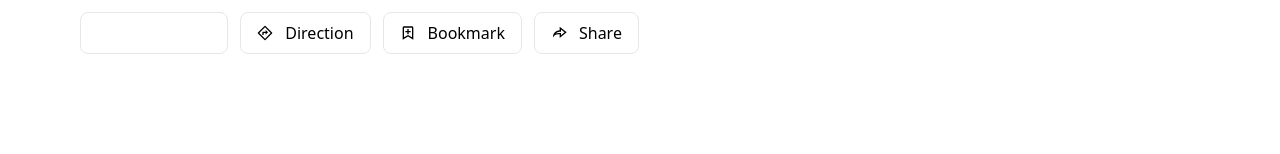
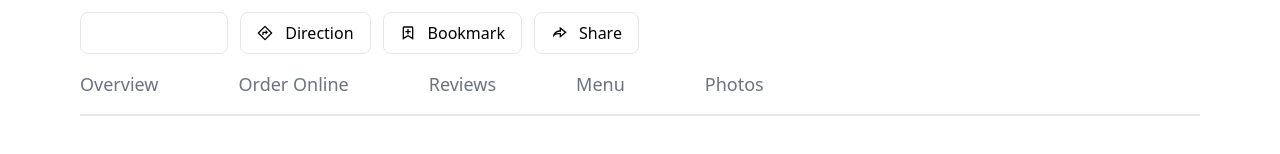
Before and after one commit to abinashbanik/Zomato-FullStack, a React (Create React App) app in the folder client/: page /restaurant/1 in a window 1280 px wide. Shown: the part 642-796 px from the top of the page. Built offline with nearby package versions, Linux system fonts and the light colour scheme.

Commit message:
add restaurant tabs

```diff
--- a/client/src/App.jsx
+++ b/client/src/App.jsx
@@ -21,6 +21,11 @@
       </Route>
       <HomeLayoutHOC path="/:type" exact component={Home} />
       <RestaurantLayoutHOC path="/restaurant/:id" exact component={Temp} />
+      <RestaurantLayoutHOC path="/restaurant/:id/overview" exact component={Temp} />
+      <RestaurantLayoutHOC path="/restaurant/:id/order-online" exact component={Temp} />
+      <RestaurantLayoutHOC path="/restaurant/:id/menu" exact component={Temp} />
+      <RestaurantLayoutHOC path="/restaurant/:id/reviews" exact component={Temp} />
+      <RestaurantLayoutHOC path="/restaurant/:id/photos" exact component={Temp} />
     </>
   );
 }
--- /dev/null
+++ b/client/src/Components/restaurant/Tabs.jsx
@@ -0,0 +1,63 @@
+import React from 'react';
+import classnames from 'classnames';
+import { useLocation, Link, useParams } from 'react-router-dom';
+
+const Tab = (props) => {
+    const {id} = useParams();
+    return (
+        <Link to={`/restaurant/${id}/${props.route}`} >
+
+            <div className={classnames("text-gray-500 font-light border-zomato-400",{
+                    "text-zomato-400 font-semibold ": props.isActive, })}>
+                {/* <div className="absolute h-2 w-full border-b-2 border-zomato-400" /> */}
+                <h3 className="text-lg  md:taxt-2xl">{props.title}</h3>
+            </div>
+        </Link>
+    );
+};
+
+const TabsContainer = () => {
+
+    const location = useLocation();
+    const currentPath = location.pathname;
+
+    const tabs = [
+        {
+            title: "Overview",
+            route: "overview",
+            isActive: currentPath.includes("overview"),
+        },
+        {
+            title: "Order Online",
+            route: "order-online",
+            isActive: currentPath.includes("order-online"),
+        },
+        {
+            title: "Reviews",
+            route: "reviews",
+            isActive: currentPath.includes("reviews"),
+        },
+        {
+            title: "Menu",
+            route: "menu",
+            isActive: currentPath.includes("menu"),
+        },
+        {
+            title: "Photos",
+            route: "photos",
+            isActive: currentPath.includes("photos"),
+        },
+    ];
+
+    return (
+        <>
+            <div className="flex relative items-center gap-8 md:gap-20 pb-4 overflow-x-scroll border-b-2">
+                {tabs.map((tab) => (
+                    <Tab {...tab} key={`123${tab.route}`} />
+                ))}
+            </div>
+        </>
+    );
+};
+
+export default TabsContainer;
--- a/client/src/Components/temp.jsx
+++ b/client/src/Components/temp.jsx
@@ -1,18 +1,9 @@
-// import React from 'react';
 
-// const Temp = () => {
-//     return
-//         <div>
-//             Temp
-//         </div>;
-// };
-
-// export default Temp;
 import React from "react";
-//import { useLocation } from "react-router-dom";
+import { useLocation } from "react-router-dom";
 
 const Temp = () => {
-//   const loc = useLocation();
+  const loc = useLocation();
   return <div>Hello this is a temp component </div>;
 };
 
--- a/client/src/Layout/Restaurant.layout.jsx
+++ b/client/src/Layout/Restaurant.layout.jsx
@@ -9,6 +9,7 @@
 import ImageGrid from '../Components/restaurant/ImageGrid';
 import RestaurantInfo from "../Components/restaurant/RestaurantInfo";
 import InfoButtons from "../Components/restaurant/InfoButtons";
+import TabsContainer from '../Components/restaurant/Tabs';
 const RestaurantLayout = () => {
     return (
         <>
@@ -43,7 +44,9 @@
                     <RiShareForwardLine /> Share
                 </InfoButtons>
             </div>
-
+              <div className="my-4">
+                <TabsContainer />
+              </div>
         </div>
         </>
     );
```
